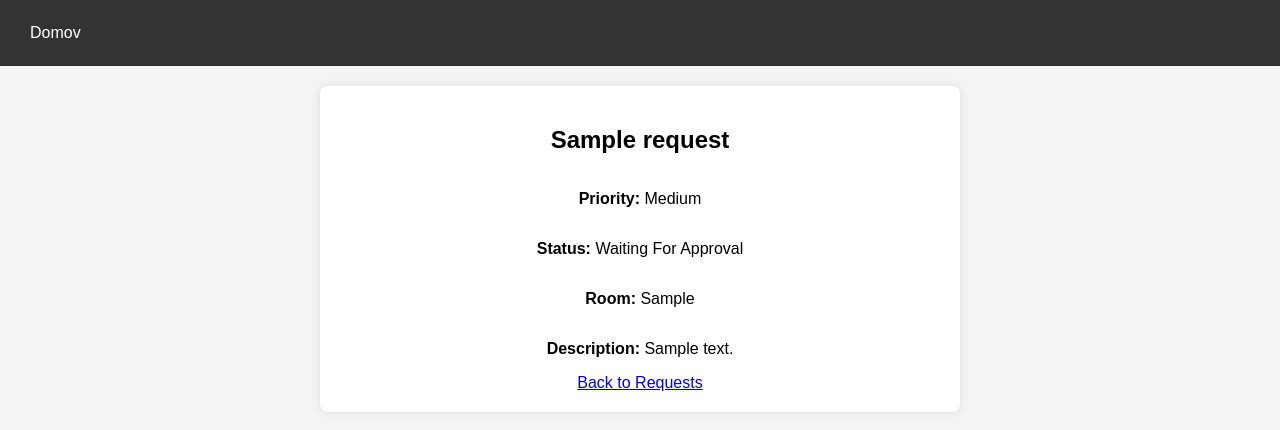
After one commit to Juriij/ZochovaService, a Flask app: page /request/1 in a window 1280 px wide. The commit adds this page. Shown: the top 430 px of the page. Run offline with Flask 3, Linux system fonts and the light colour scheme; a user stored in the database is signed in; tables that the repository leaves empty hold one stand-in row (values such as "Sample post").

Commit message:
Adding and displaying requests (teacher)

```diff
--- a/main.py
+++ b/main.py
@@ -6,6 +6,7 @@ from flask_login import LoginManager, login_user, logout_user, login_required, U
 from forms import RegistrationForm, LoginForm
 from models import db, User, Request
 from flask_login import current_user
+
 
 
 app = Flask(__name__)
@@ -99,11 +100,6 @@ def login():
 
 
 
-# @app.route("/requests")
-# def requests():
-#     return render_template('requests.html')
-
-
 
 @app.route("/requests")
 @login_required
@@ -111,12 +107,56 @@ def requests():
     if current_user.role != 'teacher':
         flash('Access denied: Only teachers can view this page.', 'error')
         return redirect(url_for('home'))
-    return render_template('requests.html')
+
+    active_requests = Request.query.order_by(Request.priority.desc()).all()
+    return render_template('requests.html', active_requests=active_requests)
 
 
-# @app.route("/processed_requests")
-# def processed_requests():
-#     return render_template('processed_requests.html')
+
+
+
+
+
+
+@app.route('/add_request', methods=['GET', 'POST'])
+def add_request():
+    active_requests = Request.query.order_by(Request.priority.desc()).all()
+
+    if request.method == 'POST':
+        # Get form data
+        title = request.form.get('title')
+        description = request.form.get('description')
+        place = request.form.get('place')
+        priority = request.form.get('priority')
+
+        # Create a new request object
+        new_request = Request(title=title, description=description, place=place, priority=priority)
+
+        # Add to database
+        db.session.add(new_request)
+        db.session.commit()
+
+        active_requests = Request.query.order_by(Request.priority.desc()).all()
+
+        # Optionally, flash a message or redirect
+        flash('Request submitted successfully!', 'success')
+
+
+    return render_template('requests.html', active_requests=active_requests)
+
+
+
+
+
+@app.route("/request/<int:request_id>")
+@login_required
+def view_request(request_id):
+    # Fetch the request by its ID
+    request = Request.query.get_or_404(request_id)
+
+    # Render the full request details on a separate page
+    return render_template('view_request.html', request=request)
+
 
 
 
@@ -125,10 +165,6 @@ def requests():
 def processed_requests():
     return render_template('processed_requests.html')
 
-
-# @app.route("/admin")
-# def admin():
-#     return render_template('admin.html')
 
 
 @app.route("/admin")
--- a/models.py
+++ b/models.py
@@ -10,6 +10,7 @@ class Request(db.Model):
     description = db.Column(db.Text, nullable=False)
     place = db.Column(db.Text, nullable=False)
     priority = db.Column(db.Integer)  #   0 - low, 1 - medium, 2 - high
+    status = "Waiting For Approval"
 
     def __repr__(self):
         return f'Článok: {self.title}'
--- /dev/null
+++ b/templates/view_request.html
@@ -0,0 +1,24 @@
+{% extends "_base.html" %}
+
+{% block title %}Request Details{% endblock %}
+
+{% block content %}
+<div class="container">
+    <h2>{{ request.title }}</h2>
+    <p><strong>Priority:</strong>
+        {% if request.priority == 0 %}
+            Low
+        {% elif request.priority == 1 %}
+            Medium
+        {% else %}
+            High
+        {% endif %}
+    </p>
+    <p><strong>Status:</strong> {{ request.status }}</p>
+    <p><strong>Room:</strong> {{ request.place }}</p>
+    <p><strong>Description:</strong> {{ request.description }}</p>
+
+    <!-- Optionally, add a button to go back to the previous page -->
+    <a href="{{ url_for('requests') }}">Back to Requests</a>
+</div>
+{% endblock %}
```
Also changed, not shown: templates/processed_requests.html (+2 -5 lines), templates/requests.html (+35 -12 lines).
